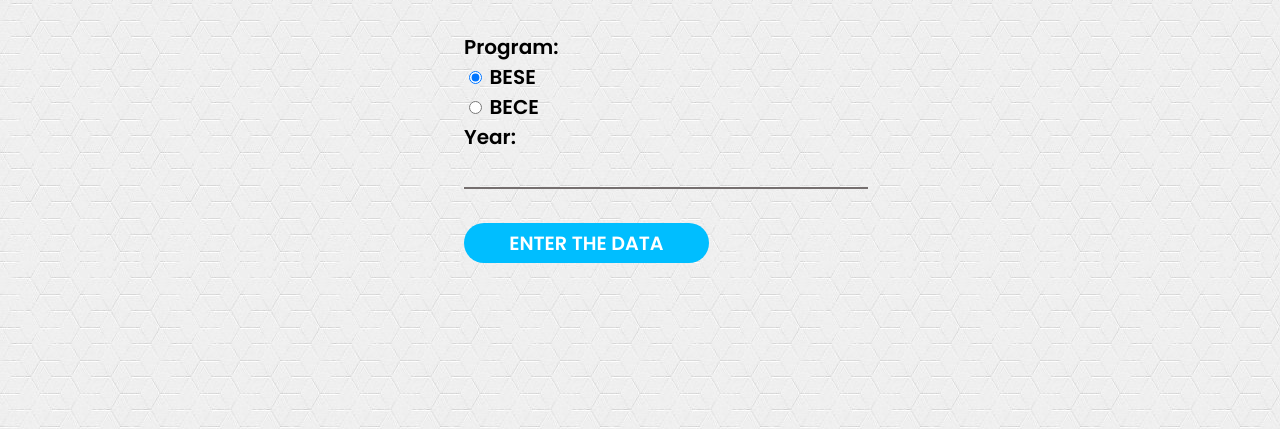
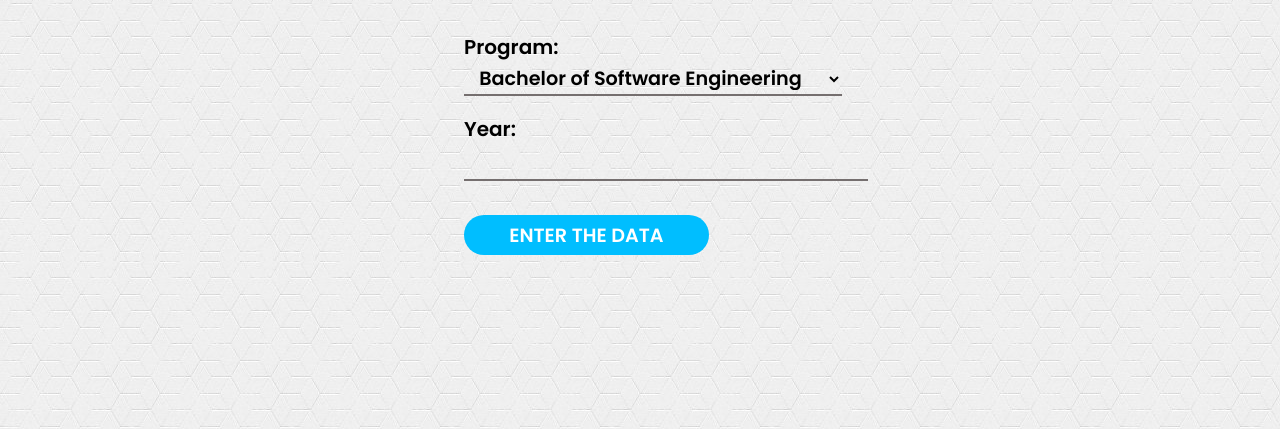
Before and after one commit to Abiral1234/MinorProject1-GCESAttendance, a PHP site: page /AddBatch.php in a window 1280 px wide. Shown: the part 79-508 px from the top of the page. Run offline with PHP 8.4, Linux system fonts and the light colour scheme.

Commit message:
addbatch

```diff
--- a/AddBatch.php
+++ b/AddBatch.php
@@ -25,12 +25,12 @@
 	<div class="container">
             <p id="invalid"></p>
             <form action="add.php" name="form1" method="POST">
-                <div class="input program">
-					<span>Program:</span><br>
-					<input type="radio" name="program" id="bese" value="bese" checked>
-					<label for="BESE">BESE</label><br>
-					<input type="radio" name="program" id="bece" value="bece">
-					<label for="BECE">BECE</label><br>
+			<div class="input program">
+                    <span>Program:</span><br>
+                    <select name="program" id="program" class="d_input">
+                        <option value="BESE" name="program">Bachelor of Software Engineering</option>
+                        <option value="BECE" name="program">Bachelor of Computer Engineering</option>
+                    </select><br>
                 </div>
                 <div class="input year">
                     <span>Year:</span>
--- a/CSS/Addbatchcss.css
+++ b/CSS/Addbatchcss.css
@@ -77,7 +77,7 @@ span, label{
 input{
     margin-top: 3px;
 }
-.input > input{
+.input > input, select{
     position: relative;
     outline: none;
     border: none;
@@ -87,8 +87,6 @@ input{
     border-bottom: 2px solid #756f6f;
     font-size: 1.2rem;
     font-family: 'Poppins', sans-serif;
-}
-.input > ._dinput{
     display: grid;
     grid-template-columns: 7% 93%;
 }
```
